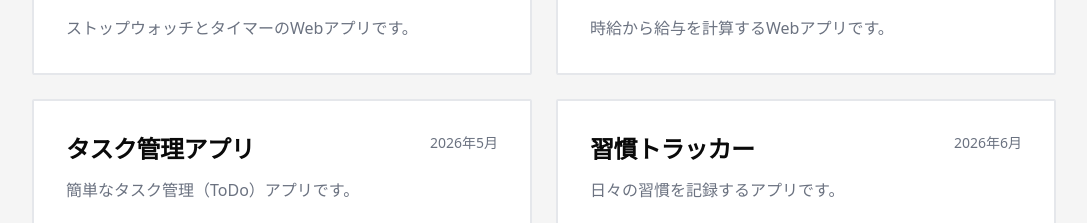
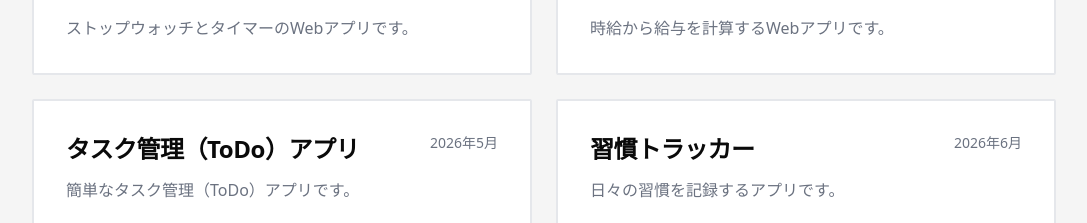
Before and after one commit to sanbay3/san_bay3_portfolio, a Next.js app: page / in a window 1280 px wide. Shown: the part 3181-3404 px from the top of the page, without its empty margins (96-1183 px from the left). Built offline with nearby package versions, Linux system fonts and the light colour scheme.

Commit message:
minor change of description

```diff
--- a/components/Projects.tsx
+++ b/components/Projects.tsx
@@ -42,7 +42,7 @@ export default function Projects() {
       date: '2026年4月',
     },
     {
-      title: 'タスク管理アプリ',
+      title: 'タスク管理（ToDo）アプリ',
       description: '簡単なタスク管理（ToDo）アプリです。',
       link: 'https://task-manager-eoj.pages.dev/',
       date: '2026年5月',
```
